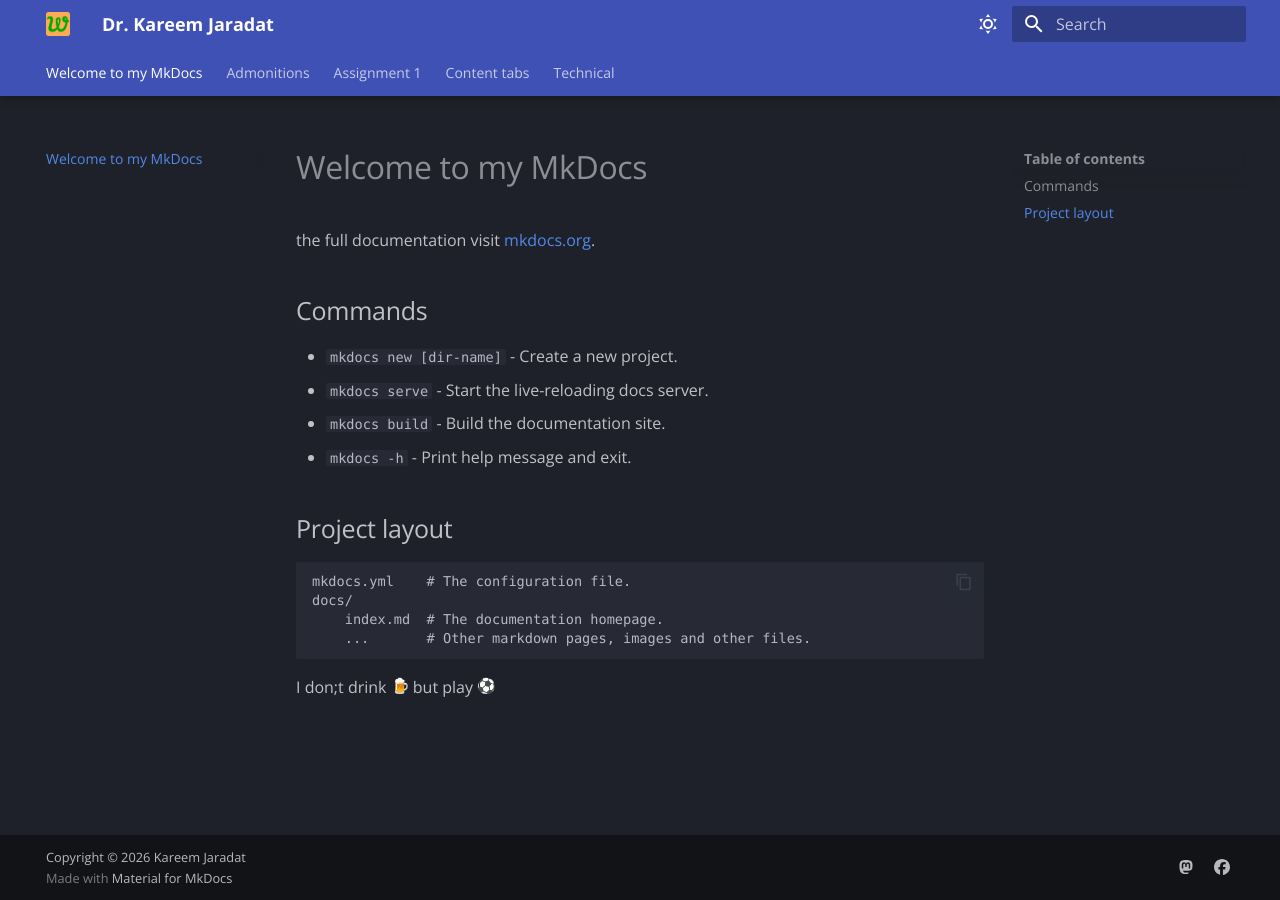
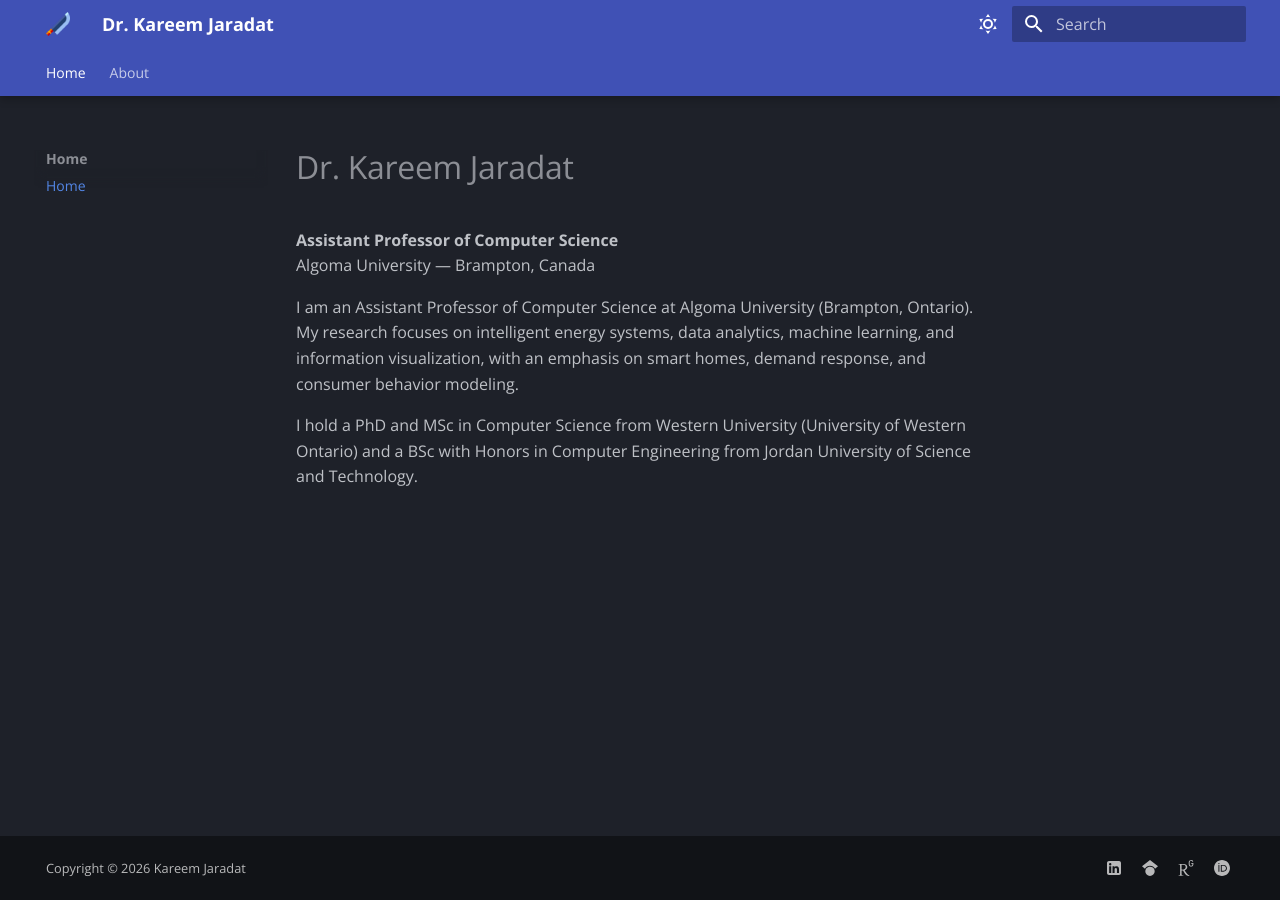
Before and after one commit to abedjar/abedjar.github.io, an MkDocs documentation site: the page built from docs/index.md, in a window 1280 px wide. Built offline with MkDocs 1.6.1 and Material for MkDocs 9.7.7, drawn with Linux system fonts in a browser that asks for light colours; emoji names are drawn with the system emoji font; some web fonts are replaced.

Commit message:
add a new index and about

```diff
--- a/docs/index.md
+++ b/docs/index.md
@@ -1,20 +1,9 @@
-# Welcome to my MkDocs
+# Dr. Kareem Jaradat
+**Assistant Professor of Computer Science**
+Algoma University — Brampton, Canada
 
-the
-  full documentation visit [mkdocs.org](https://www.mkdocs.org).
 
-## Commands
+I am an Assistant Professor of Computer Science at Algoma University (Brampton, Ontario).
+My research focuses on intelligent energy systems, data analytics, machine learning, and information visualization, with an emphasis on smart homes, demand response, and consumer behavior modeling.
 
-* `mkdocs new [dir-name]` - Create a new project.
-* `mkdocs serve` - Start the live-reloading docs server.
-* `mkdocs build` - Build the documentation site.
-* `mkdocs -h` - Print help message and exit.
-
-## Project layout
-
-    mkdocs.yml    # The configuration file.
-    docs/
-        index.md  # The documentation homepage.
-        ...       # Other markdown pages, images and other files.
-
-I don;t drink :beer: but play :soccer:
+I hold a PhD and MSc in Computer Science from Western University (University of Western Ontario) and a BSc with Honors in Computer Engineering from Jordan University of Science and Technology.
--- a/mkdocs.yml
+++ b/mkdocs.yml
@@ -5,7 +5,7 @@ theme:
   font:
     text: open sans
     code: Red Hat Mono
-  logo: assets/logo.png
+  logo: assets/knife.png
   features:
     - navigation.instant
     - navigation.instant.progress
@@ -25,7 +25,7 @@ theme:
     - content.code.annotate
   # icon:
     # logo: fontawesome/solid/w
-  favicon: assets/favicon.ico
+  favicon: assets/knife.png
   palette:
     # Dark Mode
     - scheme: slate
@@ -44,6 +44,7 @@ theme:
       accent: deep orange
 
 plugins:
+  - typeset
   - search
 
 markdown_extensions:
@@ -71,14 +72,41 @@ markdown_extensions:
   - admonition
   - pymdownx.details
   - pymdownx.superfences
+  #table of contents
+  - toc:
+      title: 'On this page <br><br>'
+      permalink: true
+      toc_depth: 2 # 0 -> hidden,2 -> upto ##, 3 -> upto ###
 
 #Footer
 copyright: Copyright &copy; 2026 Kareem Jaradat
 extra:
+  generator: false
   social:
-    - icon: fontawesome/brands/mastodon
-      link: https://fosstodon.org/@squidfunk
-    - icon: fontawesome/brands/facebook
-      link: https://fosstodon.org/@squidfunk
-# nav:
-#   - Home: index.md
+    - icon: fontawesome/brands/square-linkedin
+      link: https://www.linkedin.com/in/abedjar/
+    - icon: fontawesome/brands/google-scholar
+      link: https://scholar.google.com/citations?user=y1XN-iQAAAAJ&hl=en
+    - icon: simple/researchgate
+      link: https://www.researchgate.net/profile/Kareem-Jaradat
+    - icon: simple/orcid
+      link: https://orcid.org/0000-0002-2694-884X
+nav:
+  - Home:
+      - Home: index.md
+  - About:
+      - Biography: about/bio.md
+      - CV: /resume
+      - Contact: about/contact.md
+  # - Research:
+  #     - Overview: research/overview.md
+  #     - Projects: research/projects.md
+  #     - Publications: research/publications.md
+  #     - Grants & Awards: research/grants.md
+  # - Teaching:
+  #     - Courses: teaching/courses.md
+  #     - Syllabi: teaching/syllabi.md
+  #     - Teaching Philosophy: teaching/philosophy.md
+  #     - Supervision: teaching/supervision.md
+  # - Service: service/service.md
+  # - Media: media/media.md
```
Also changed, not shown: docs/about/bio.md (added, +55 -0 lines), docs/about/contact.md (added, +33 -0 lines), docs/assets/fav.svg (added), docs/assets/knife.png (added).
